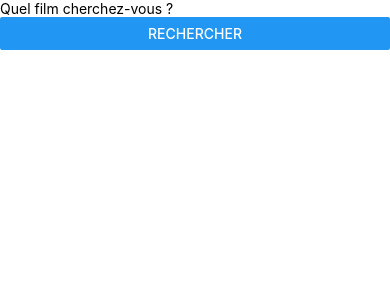
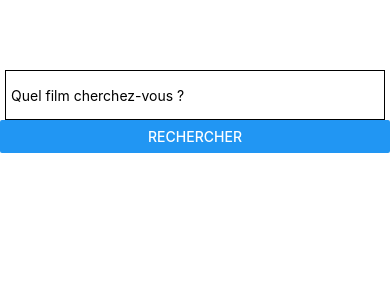
Before and after one commit to Mikail-Tavuk/MoviesAndMe, a React Native app: screen / in a window 390 px wide. Shown: the top 300 px of the page. Built offline with nearby package versions, Linux system fonts and the light colour scheme.

Commit message:
ajout du style pour le search

```diff
--- a/Components/Search.js
+++ b/Components/Search.js
@@ -1,15 +1,30 @@
 import React from 'react'
-import { View, Button, TextInput } from 'react-native'
+import { StyleSheet ,View, Button, TextInput } from 'react-native'
 
 class Search extends React.Component {
   render() {
     return (
-      <View>
-        <TextInput placeholder="Quel film cherchez-vous ?"/>
+      <View style={styles.view}>
+        <TextInput style= {styles.textinput} placeholder="Quel film cherchez-vous ?"/>
         <Button title="Rechercher" onPress={() => {}}/>
       </View>
     )
   }
 }
 
+const styles = StyleSheet.create({
+  textinput: {
+    marginLeft: 5,
+    marginRight: 5,
+    height: 50,
+    borderColor: '#000000',
+    borderWidth: 1,
+    paddingLeft: 5
+  }
+
+  ,view: {
+    marginTop: 70
+  }
+})
+
 export default Search
```
